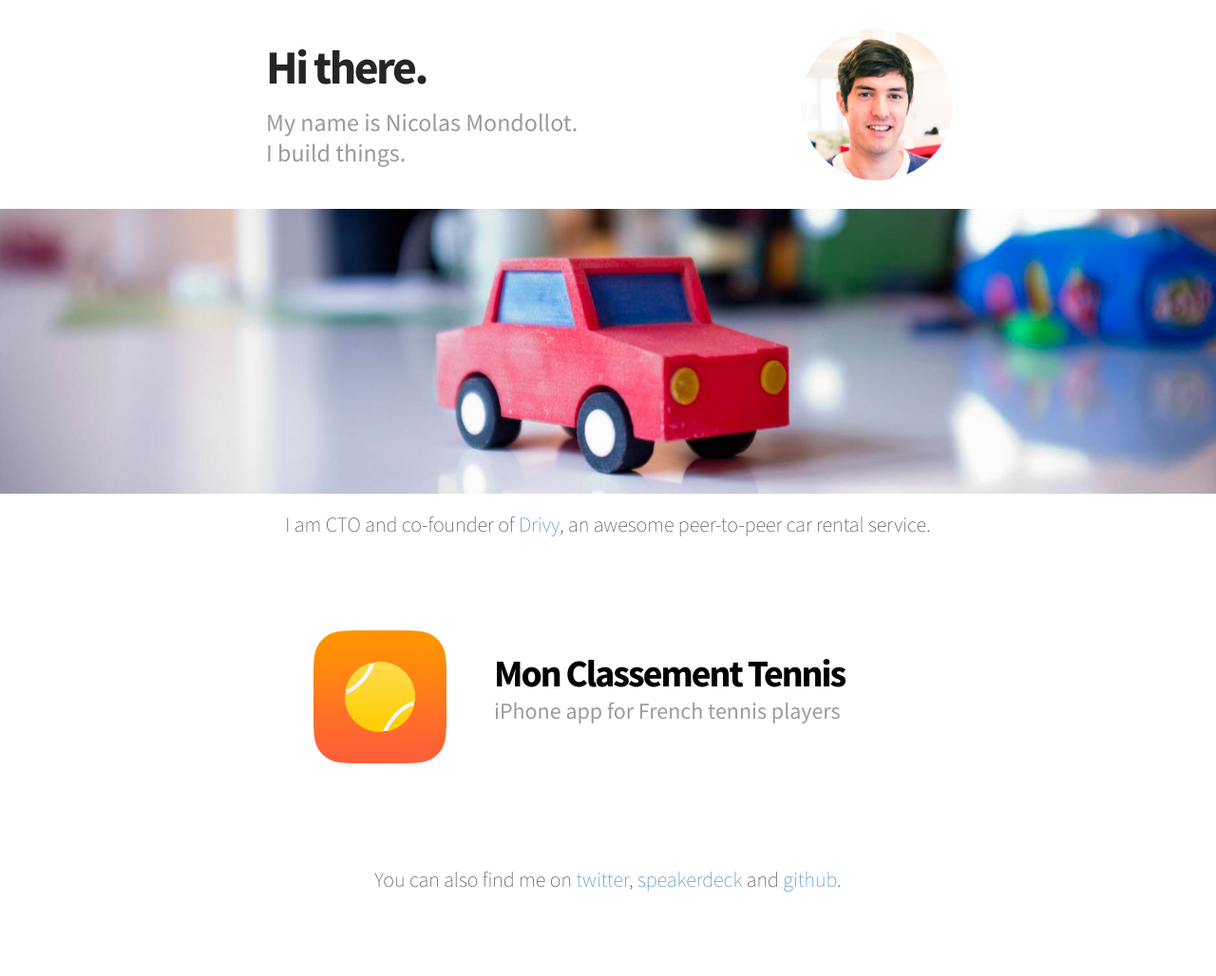
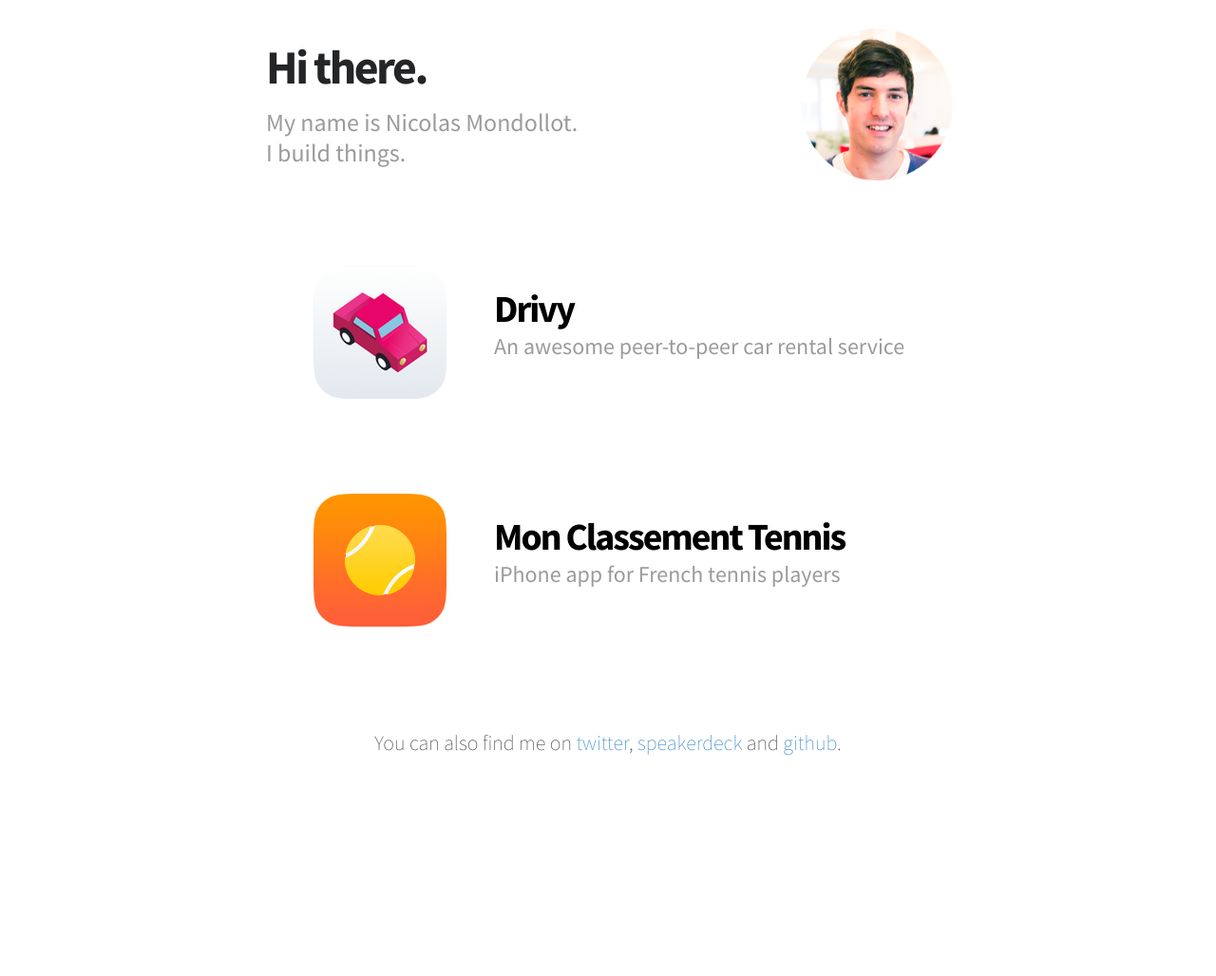
Before and after one commit to nmondollot/nmondollot.github.io, a Jekyll site: the page built from index.html, in a window 1280 px wide. Shown: the whole page at 95% size. Built offline with Jekyll 4.4.1, drawn with Linux system fonts in a browser that asks for light colours; nearby versions of some CDN libraries; after the commit the page ends 900 px from its top, so only the background shows below that.

Commit message:
Design change

```diff
--- a/css/style.css
+++ b/css/style.css
@@ -29,7 +29,7 @@
 }
 
 #header {
-  margin: 0 0 30px 0;
+  margin: 0 0 60px 0;
 }
 
 #drivy-bg-image {
@@ -55,16 +55,16 @@
   font-size: 22px;
 }
 
-#monclassement {
+.feature {
   margin: 30px 0 30px 0;
 }
 
-#monclassement h1 {
+.feature h1 {
   font-size: 40px;
   margin: 0;
 }
 
-#monclassement h2 {
+.feature h2 {
   font-size: 24px;
   margin: 0;
 }
--- a/index.html
+++ b/index.html
@@ -16,20 +16,23 @@
   </div>
 </div>
 
-<a href="https://www.drivy.com">
-  <div id="drivy-bg-image">
-  </div>
-</a>
-
-<div class="container">
-  <p class="quote">
-    I am CTO and co-founder of <a href="https://www.drivy.com">Drivy</a>, an awesome peer-to-peer car rental service.
-  </p>
+<div class="container" id="link-hover">
+  <a href="https://www.drivy.com">
+    <div class="row feature">
+      <div class="col-md-4 centered">
+        <img src="/images/drivy-icon.png"  height="140" width="140">
+      </div>
+      <div class="col-md-8" style="padding: 20px 0 0 0">
+        <h1>Drivy</h1>
+        <h2>An awesome peer-to-peer car rental service</h2>
+      </div>
+    </div>
+  </a>
 </div>
 
 <div class="container" id="link-hover">
   <a href="http://www.monclassement.fr">
-    <div class="row" id="monclassement">
+    <div class="row feature">
       <div class="col-md-4 centered">
         <img src="/images/monclassementtennis-icon.png"  height="140" width="140">
       </div>
```
Also changed, not shown: images/drivy-icon.png (added).
